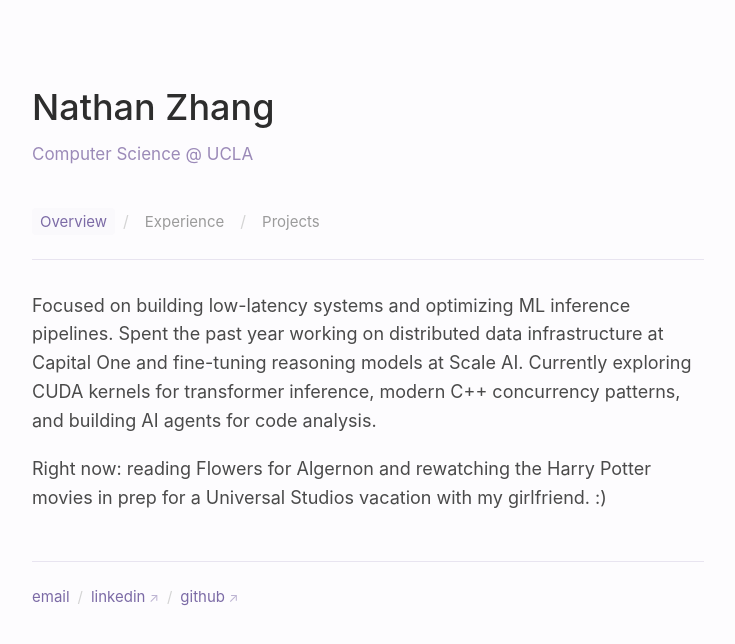
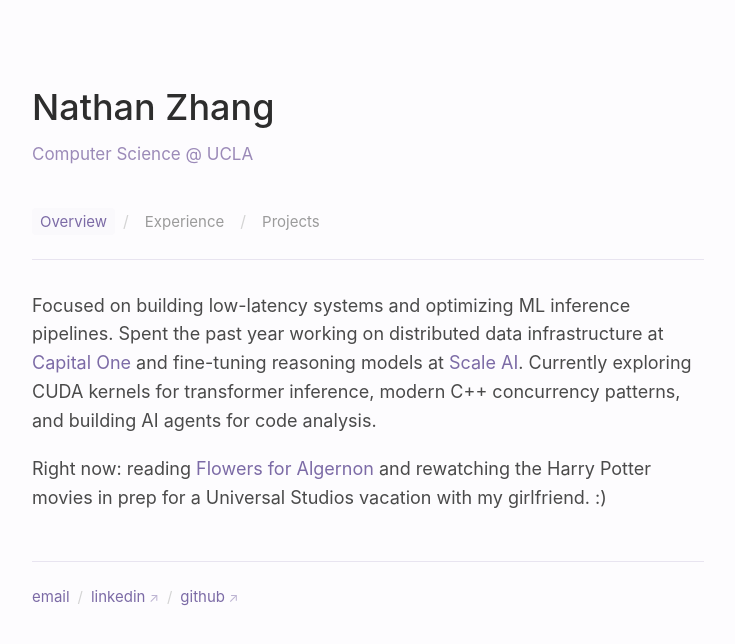
Before and after one commit to nathanplt/nathan-zhang, a Next.js app: page / in a window 1280 px wide. Shown: the top 644 px of the page, without its empty margins (272-1007 px from the left). Built offline with nearby package versions, Linux system fonts and the light colour scheme.

Commit message:
add inline links to overview

```diff
--- a/app/globals.css
+++ b/app/globals.css
@@ -267,6 +267,26 @@ h2 {
   margin: 0;
 }
 
+/* Inline Links */
+.inline-link {
+  color: var(--purple-500);
+  text-decoration: none;
+  border-bottom: 1px solid transparent;
+  transition: all 0.2s ease;
+  position: relative;
+}
+
+.inline-link:hover {
+  border-bottom-color: var(--purple-400);
+  opacity: 0.8;
+}
+
+.inline-link:focus-visible {
+  outline: 2px solid var(--purple-500);
+  outline-offset: 2px;
+  border-radius: 2px;
+}
+
 /* Footer */
 footer {
   margin-top: var(--space-10);
--- a/app/page.tsx
+++ b/app/page.tsx
@@ -111,8 +111,8 @@ export default function Home() {
       <div className="tab-content">
         {activeTab === 'overview' && (
           <section className="about">
-            <p>Focused on building low-latency systems and optimizing ML inference pipelines. Spent the past year working on distributed data infrastructure at Capital One and fine-tuning reasoning models at Scale AI. Currently exploring CUDA kernels for transformer inference, modern C++ concurrency patterns, and building AI agents for code analysis.</p>
-            <p>Right now: reading Flowers for Algernon and rewatching the Harry Potter movies in prep for a Universal Studios vacation with my girlfriend. :)</p>
+            <p>Focused on building low-latency systems and optimizing ML inference pipelines. Spent the past year working on distributed data infrastructure at <a href="https://www.capitalone.com" target="_blank" rel="noopener noreferrer" className="inline-link">Capital One</a> and fine-tuning reasoning models at <a href="https://scale.com" target="_blank" rel="noopener noreferrer" className="inline-link">Scale AI</a>. Currently exploring CUDA kernels for transformer inference, modern C++ concurrency patterns, and building AI agents for code analysis.</p>
+            <p>Right now: reading <a href="https://en.wikipedia.org/wiki/Flowers_for_Algernon" target="_blank" rel="noopener noreferrer" className="inline-link">Flowers for Algernon</a> and rewatching the Harry Potter movies in prep for a Universal Studios vacation with my girlfriend. :)</p>
           </section>
         )}
 
```
